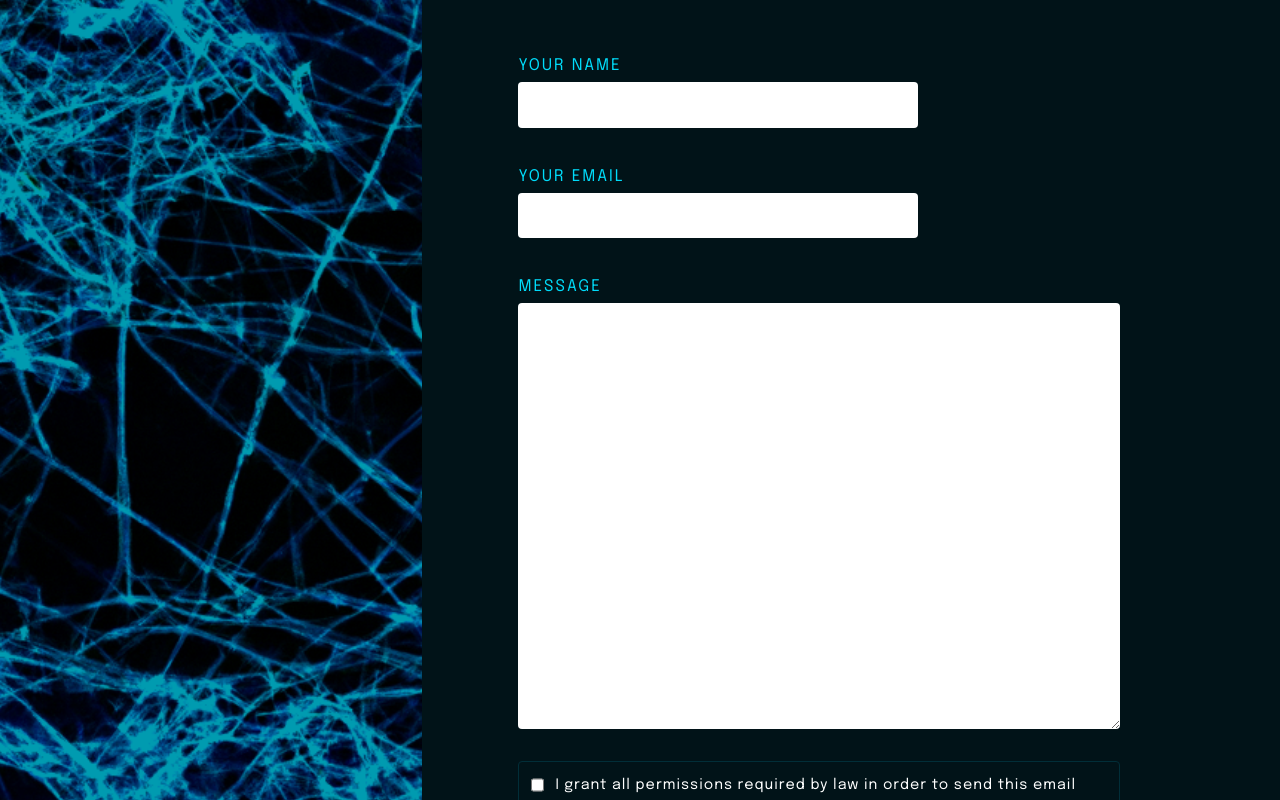
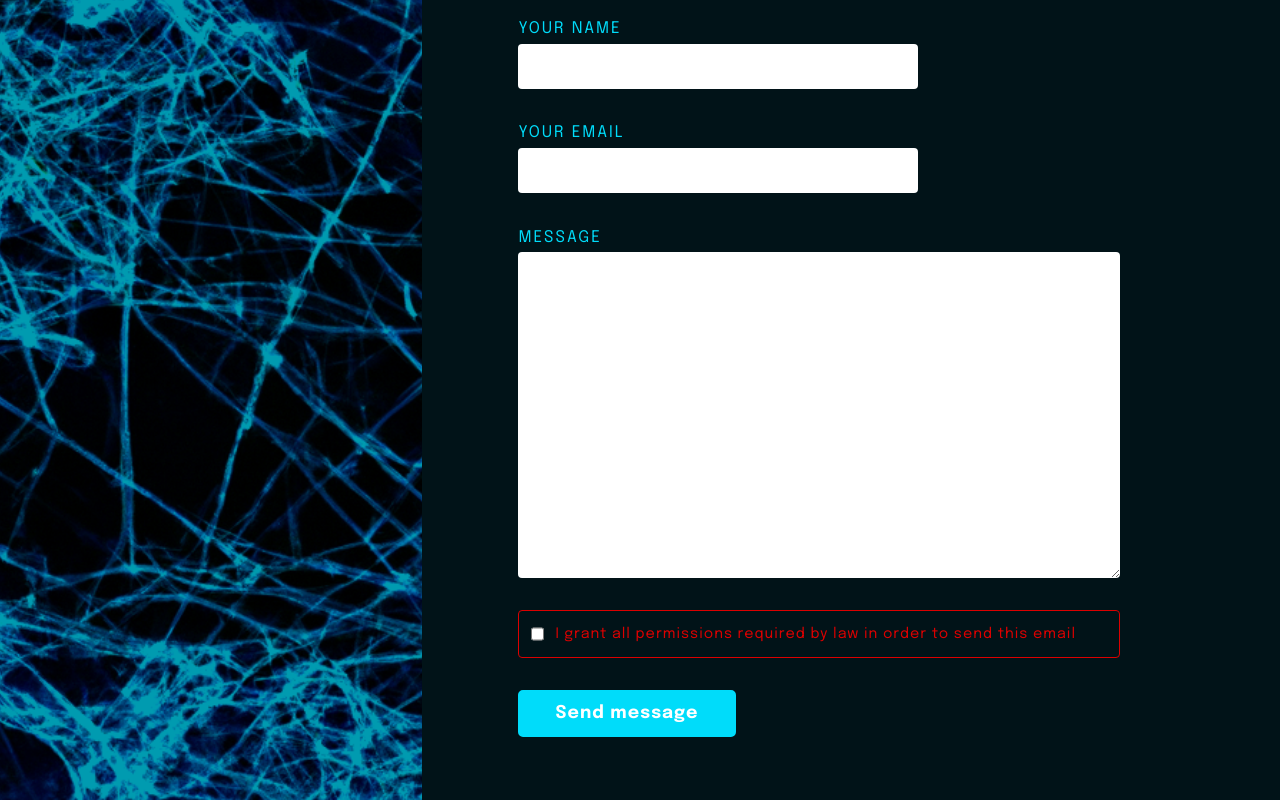
Before and after one commit to TomaszPietrzykowski/portfolio-next, a Next.js app: page /contact in a window 1280 px wide. Shown: the part 320-1120 px from the top of the page. Built offline with nearby package versions, Linux system fonts and the light colour scheme.

Commit message:
Contact styled

```diff
--- a/pages/contact/index.js
+++ b/pages/contact/index.js
@@ -3,7 +3,7 @@ import styles from '../../styles/Contact.module.css'
 
 const Contact = () => {
   const [legalConsent, setLegalConsent] = useState(false)
-  const [consentError, setConsentError] = useState(null)
+  const [consentError, setConsentError] = useState(true)
 
   return (
     <div className={styles.container}>
@@ -23,7 +23,7 @@ const Contact = () => {
             <label htmlFor='message' className={styles.label}>
               Message
             </label>
-            <textarea id='message' rows='20' className={styles.textarea} />
+            <textarea id='message' rows='15' className={styles.textarea} />
             <div
               className={
                 consentError
@@ -33,13 +33,14 @@ const Contact = () => {
             >
               <input
                 type='checkbox'
+                className={styles.checkbox}
                 checked={legalConsent}
                 onChange={(e) => {
                   setLegalConsent(e.target.checked)
-                  setConsentError(false)
+                  setConsentError(null)
                 }}
               />
-              <span
+              <label
                 className={
                   consentError
                     ? styles.checkboxLabelError
@@ -48,7 +49,7 @@ const Contact = () => {
               >
                 I grant all permissions required by law in order to send this
                 email
-              </span>
+              </label>
             </div>
             <button type='submit' className={styles.submitBtn}>
               Send message
--- a/styles/Contact.module.css
+++ b/styles/Contact.module.css
@@ -13,7 +13,7 @@
 }
 .contentContainer {
     width: 100%;
-    background-color: #011318;
+    background-color: var(--bg-dark01);
     color: white;
 }
 .content {
@@ -22,7 +22,7 @@
     padding: 6rem;
 }
 .title {
-    margin: 0 0 8rem 0;
+    margin: 0 0 6rem 0;
     font-size: 3rem;
 }
 .content p {
@@ -35,10 +35,10 @@
     display: flex;
     flex-direction: column;
     padding-right: 4rem;
-    margin-bottom: 6rem;
+    margin-bottom: 12rem;
 }
 .label {
-    margin: 2.5rem 0 .5rem 0;
+    margin: 2.2rem 0 .4rem 0;
     text-transform: uppercase;
     letter-spacing: 2px;
     color: var(--accent01);
@@ -50,7 +50,7 @@
     outline: none;
     font-size: 1.2rem;
     border-radius: 4px;
-    color: #012e38;
+    color: var(--bg-dark02);
     font-family: inherit;
 }
 .text {
@@ -65,11 +65,18 @@
     width: "100%";
     max-width: 560;
     padding: .5rem;
-    border: 1px solid #012e38;
+    border: 1px solid var(--bg-dark02);
     border-radius: 4px;
  }
+ .checkbox {
+    cursor: pointer;
+    background-color: var(--success);
+  }
+ .checkbox:checked {
+    background-color: var(--success);
+  }
  .checkboxContainerError {
-    border: 1px solid red;
+    border: 1px solid var(--error);
  }
  .checkboxLabel,
  .checkboxLabelError {
@@ -79,7 +86,7 @@ font-family: inherit;
 padding: .5rem;
  }
  .checkboxLabelError {
-color: red;
+color: var(--error);
  }
 .submitBtn {
     padding: .8rem 2.2rem;
@@ -92,9 +99,10 @@ color: red;
     background: var(--accent01);
     border-radius: 5px;
     transition: all 0.2s ease-in-out;
-    color: #011318;
+    color: white;
+
     border: 2px solid var(--accent01);
 }
 .submitBtn:hover {
-    color: white;
+    color: var(--bg-dark01);
 }
--- a/styles/globals.css
+++ b/styles/globals.css
@@ -6,10 +6,16 @@
   --textPrimary: rgba(5, 9, 14, 0.85);
   --textSecondary: rgba(5, 9, 14, 0.6);
 
+  --bg-dark01: rgb(1, 19, 24);
+  --bg-dark02: rgb(1, 46, 56);
+
   --accent01: rgb(0, 220, 250);
   --accent03: rgb(2, 157, 178);
   --accent02: rgb(186, 0, 152);
   --accent04: rgb(236, 146, 0);
+
+  --success: rgb(2, 160, 8);
+  --error: rgb(220, 0, 0);
 }
 
 * {
```
